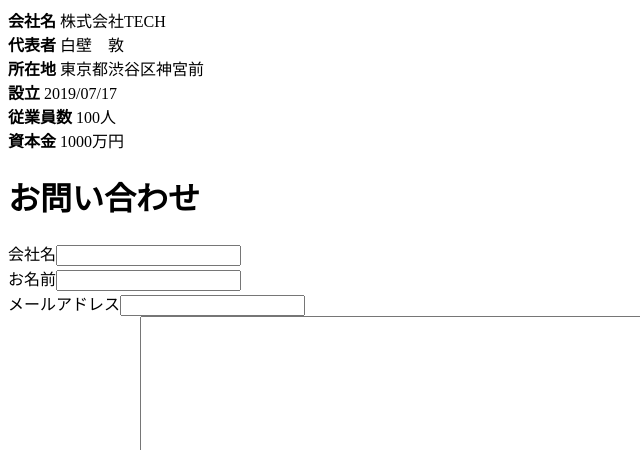
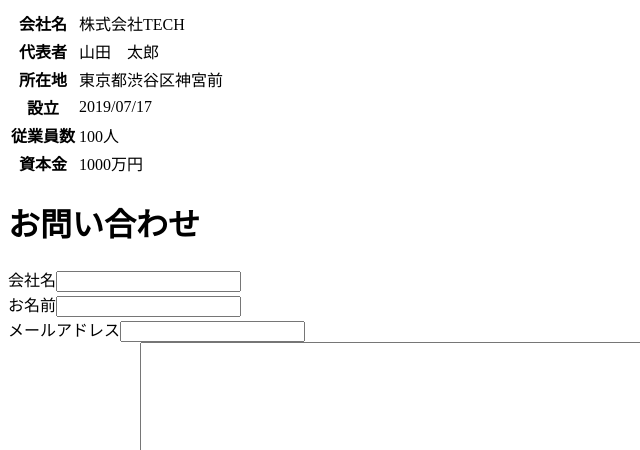
Before and after one commit to Atushi1000/20240316_Atushi_HTML, a plain HTML site: page index.html in a window 1280 px wide. Shown: the part 650-1100 px from the top of the page, without its empty margins (0-640 px from the left). Drawn offline with Linux system fonts and the light colour scheme.

Commit message:
202430181607

```diff
--- a/index.html
+++ b/index.html
@@ -17,14 +17,32 @@
     <p><img src="img/mv.png" alt="mv"></p>
     <p>最新テクノロジーで<em>社会課題</em>を解決</p>
     <h1>会社概要</h1>
-    <dl>
-        <dt><strong>会社名</strong> 株式会社TECH</dt>
-        <dt><strong>代表者</strong> 白壁　敦</dt>
-        <dt><strong>所在地</strong> 東京都渋谷区神宮前</dt>
-        <dt><strong> 設立 </strong> 2019/07/17</dt>
-        <dt><strong>従業員数</strong> 100人</dt>
-        <dt><strong>資本金</strong> 1000万円</dt>
-    </dl>
+    <table>
+        <tr>
+            <th>会社名</th>
+            <td>株式会社TECH</td>
+        </tr>
+        <tr>
+            <th>代表者</th>
+            <td>山田　太郎</td>
+        </tr>
+        <tr>
+            <th>所在地</th>
+            <td>東京都渋谷区神宮前</td>
+        </tr>
+        <tr>
+            <th>設立</th>
+            <td>2019/07/17</td>
+        </tr>
+        <tr>
+            <th>従業員数</th>
+            <td>100人</td>
+        </tr>
+        <tr>
+            <th>資本金</th>
+            <td>1000万円</td>
+        </tr>
+    </table>
     <h1>お問い合わせ</h1>
     <table>
         <tr>
```
